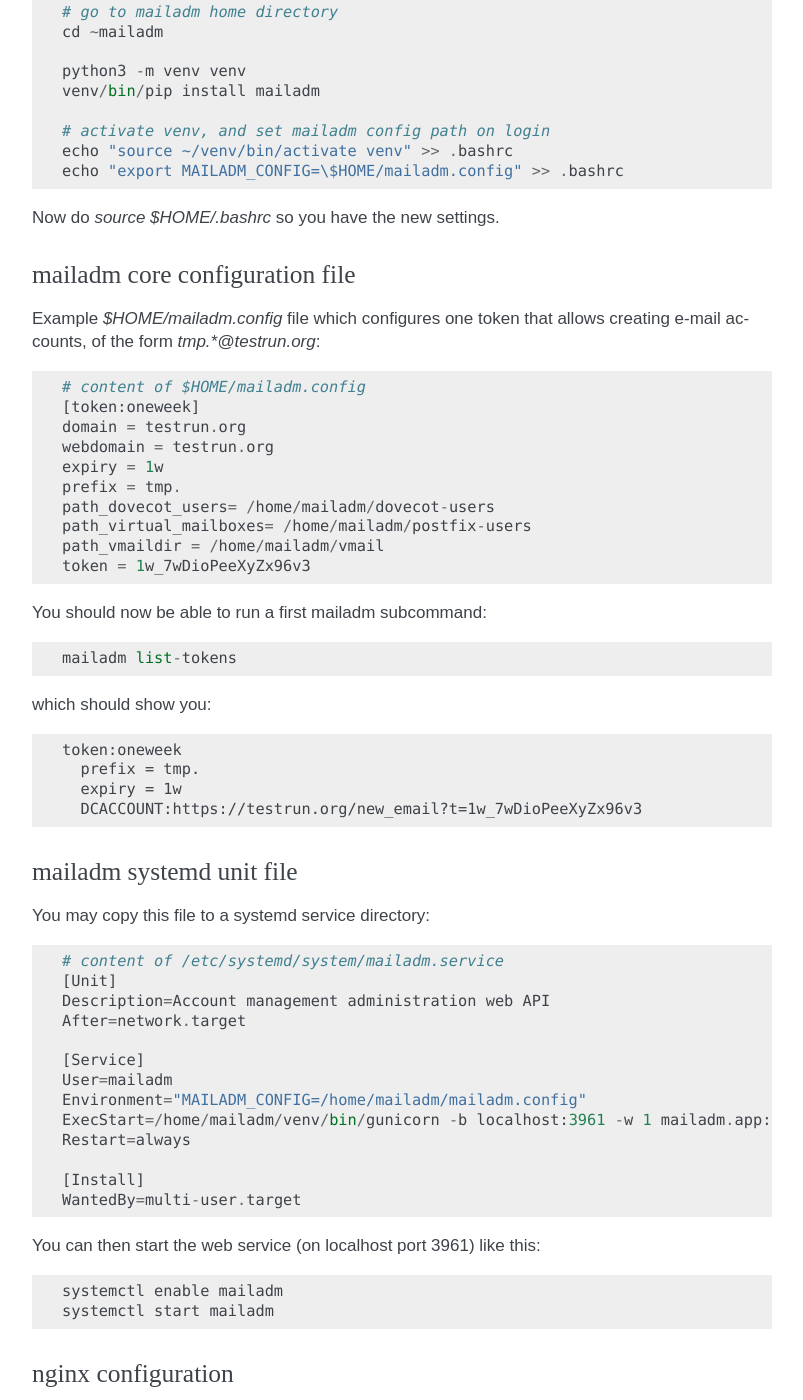
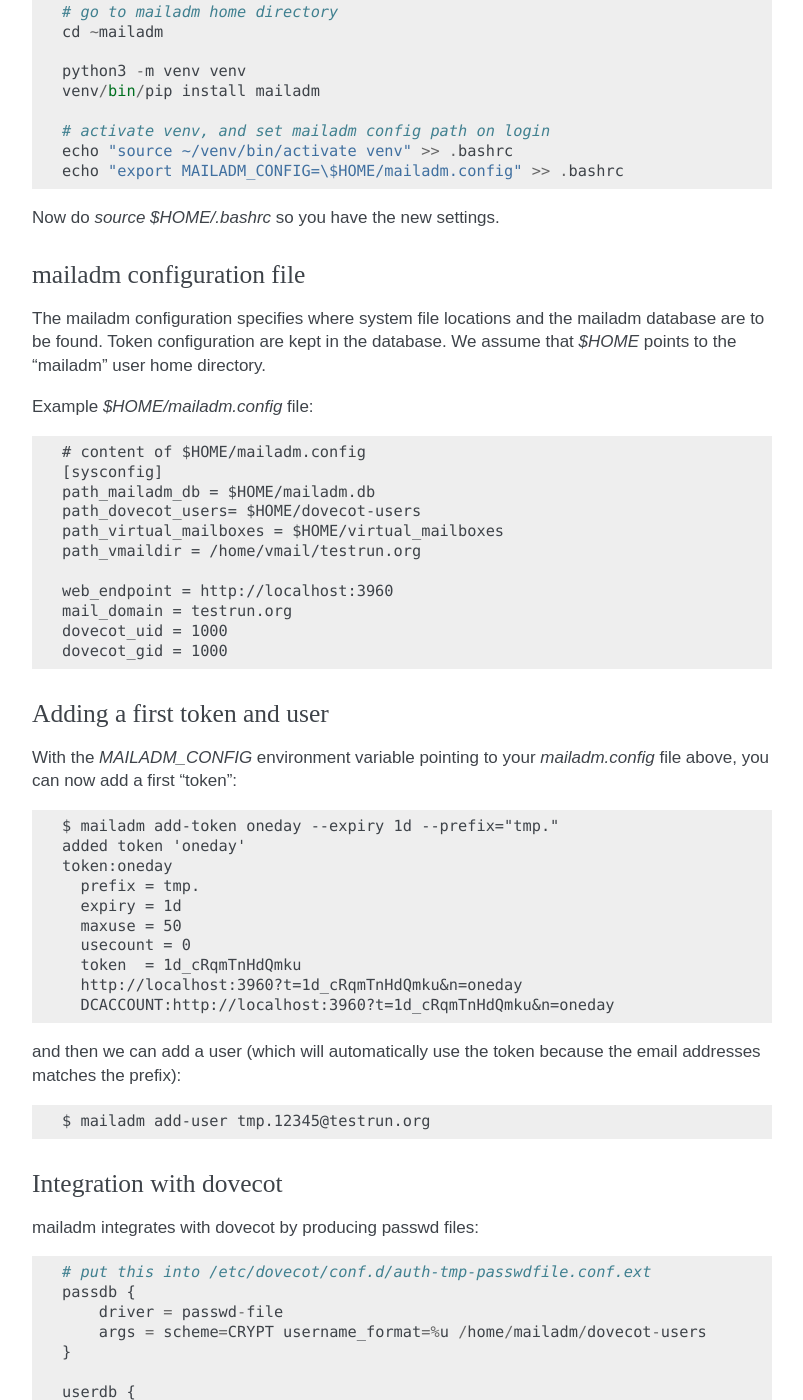
Before and after one commit to deltachat/mailadm, a Sphinx documentation site: the page built from doc/index.rst, in a window 1280 px wide and 1400 px high, scrolled down 735 px. Shown: the whole window, without its empty margins (348-1151 px from the left). Built offline with Sphinx 7.4.7, drawn with Linux system fonts in a browser that asks for light colours; some of the changed text lies outside the part shown.

Commit message:
reworking the index doc file

```diff
--- a/doc/index.rst
+++ b/doc/index.rst
@@ -27,7 +27,7 @@ Assumptions used in this doc:
   by the `vmail` user and dirs/files are created by the dovecot service.
 
 - `/home/mailadm` ("$HOME") is the home directory of the "mailadm" user
-  where mailadm configuration is managed and where mailadm
+  where mailadm configuration and account state is managed and where mailadm
   is installed in the virtualenv `/home/mailadm/venv` environment.
 
 
@@ -49,41 +49,100 @@ Create and activate a Python virtualenv and install mailadm::
 Now do `source $HOME/.bashrc` so you have the new settings.
 
 
-mailadm core configuration file
+mailadm configuration file
 +++++++++++++++++++++++++++++++++
 
-Example `$HOME/mailadm.config` file which configures one token
-that allows creating e-mail accounts, of the form `tmp.*@testrun.org`::
+The mailadm configuration specifies where system file
+locations and the mailadm database are to be found.
+Token configuration are kept in the database.
+We assume that `$HOME` points to the "mailadm" user home directory.
+
+Example `$HOME/mailadm.config` file::
 
     # content of $HOME/mailadm.config
-    [token:oneweek]
-    domain = testrun.org
-    webdomain = testrun.org
-    expiry = 1w
-    prefix = tmp.
-    path_dovecot_users= /home/mailadm/dovecot-users
-    path_virtual_mailboxes= /home/mailadm/postfix-users
-    path_vmaildir = /home/mailadm/vmail
-    token = 1w_7wDioPeeXyZx96v3
+    [sysconfig]
+    path_mailadm_db = $HOME/mailadm.db
+    path_dovecot_users= $HOME/dovecot-users
+    path_virtual_mailboxes = $HOME/virtual_mailboxes
+    path_vmaildir = /home/vmail/testrun.org
 
-You should now be able to run a first mailadm subcommand::
+    web_endpoint = http://localhost:3960
+    mail_domain = testrun.org
+    dovecot_uid = 1000
+    dovecot_gid = 1000
 
-    mailadm list-tokens
 
-which should show you::
+Adding a first token and user
+++++++++++++++++++++++++++++++
 
-    token:oneweek
+With the `MAILADM_CONFIG` environment variable
+pointing to your `mailadm.config` file above,
+you can now add a first "token"::
+
+    $ mailadm add-token oneday --expiry 1d --prefix="tmp."
+    added token 'oneday'
+    token:oneday
       prefix = tmp.
-      expiry = 1w
-      DCACCOUNT:https://testrun.org/new_email?t=1w_7wDioPeeXyZx96v3
+      expiry = 1d
+      maxuse = 50
+      usecount = 0
+      token  = 1d_cRqmTnHdQmku
+      http://localhost:3960?t=1d_cRqmTnHdQmku&n=oneday
+      DCACCOUNT:http://localhost:3960?t=1d_cRqmTnHdQmku&n=oneday
+
+and then we can add a user (which will automatically use the token
+because the email addresses matches the prefix)::
+
+    $ mailadm add-user tmp.12345@testrun.org
+
+
+
+Integration with dovecot
+++++++++++++++++++++++++
+
+mailadm integrates with dovecot by producing passwd files::
+
+    # put this into /etc/dovecot/conf.d/auth-tmp-passwdfile.conf.ext
+    passdb {
+        driver = passwd-file
+        args = scheme=CRYPT username_format=%u /home/mailadm/dovecot-users
+    }
+
+    userdb {
+      driver = passwd-file
+      args = username_format=%u /home/mailadm/dovecot-users
+
+      default_fields = uid=vmail gid=vmail home=/home/vmail/%d/%n mail_location=maildir:/home/vmail/%d/%u/mail:INDEX=/home/vmail/%d/%u/index:LAYOUT=fs
+    }
+
+We need to include this file from the `/etc/dovecot/conf.d/10-auth.conf` file::
+
+    !include auth-tmp-passwdfile.conf.ext
+
+With these two files added/modified we can reload dovecot::
+
+    systemctl reload mailadm
+
+
+Integration with postfix
+++++++++++++++++++++++++
+
+You need to already have configured "virtual mailboxes" with postfix.
+To make sure that postfix knows about about users added by
+mailadm, add the mailadm related path `virtual_mailbox_maps`, for example::
+
+    # somewhere in /etc/postfix/main.cfg
+    virtual_mailbox_maps =
+        hash:/etc/postfix/virtual_mailboxes
+        hash:/home/mailadm/postfix-users
 
 
 mailadm systemd unit file
 ++++++++++++++++++++++++++
 
-You may copy this file to a systemd service directory::
+To active the mailadm web app with systemd::
 
-    # content of /etc/systemd/system/mailadm.service
+    # put this into /etc/systemd/system/mailadm.service
     [Unit]
     Description=Account management administration web API
     After=network.target
```
Also changed, not shown: other parts of doc/index.rst (+1 -1 lines).
